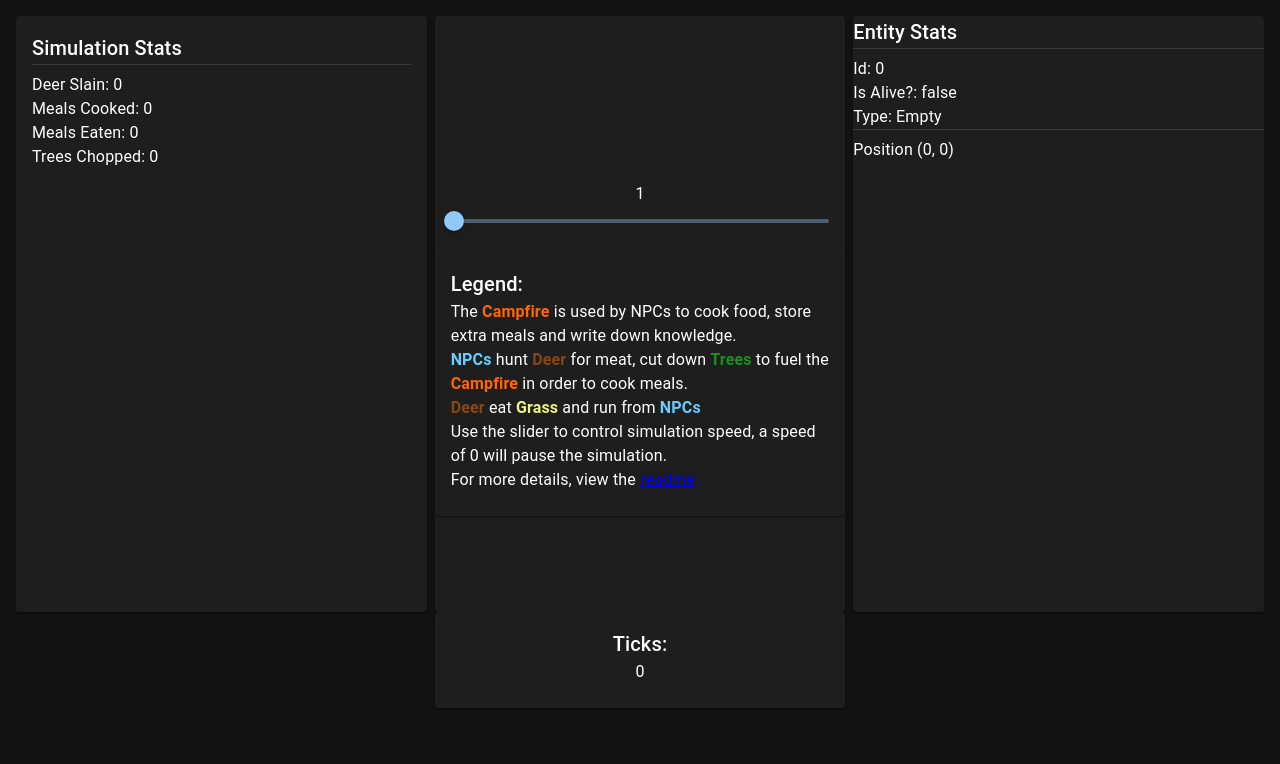
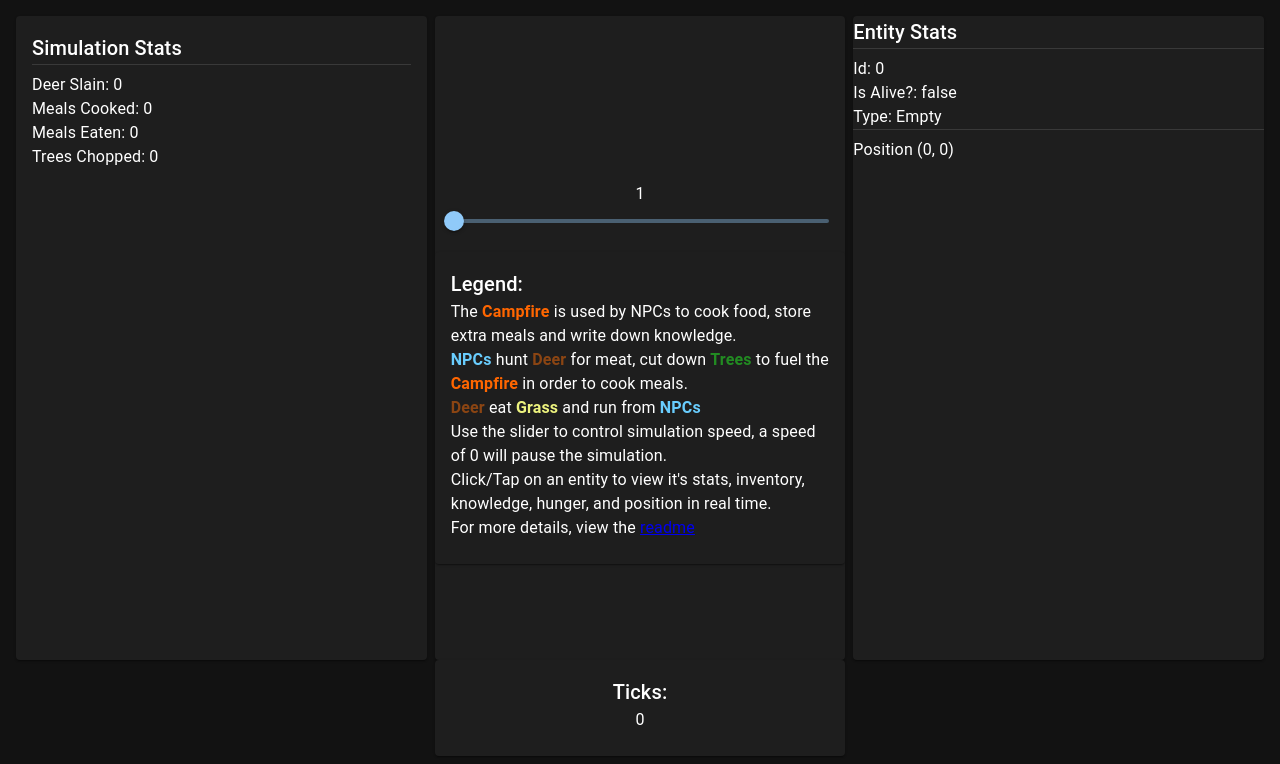
Before and after one commit to PeterSzadurski/agent-simulation, a React (Vite) app in the folder web/: page / in a window 1280 px wide. Shown: the top 764 px of the page. Built offline with nearby package versions, Linux system fonts and the light colour scheme; no server answers.

Commit message:
add click instructions, fix typo

```diff
--- a/web/src/EntityStatsPanel.tsx
+++ b/web/src/EntityStatsPanel.tsx
@@ -106,7 +106,7 @@ const EntityStatsPanel = memo(function EntityStatsPanel({ entityStats }: Props)
             {entityStats.hasFeats ? (
                 <Accordion>
                     <AccordionSummary expandIcon={<ArrowDropDownIcon />}>
-                        <Typography component="span">Knowledge</Typography>
+                        <Typography component="span">Feats</Typography>
                     </AccordionSummary>
                     <AccordionDetails>
                         <Typography>Trees Chopped: {entityStats.choppedTrees}</Typography>
--- a/web/src/Legend.tsx
+++ b/web/src/Legend.tsx
@@ -34,6 +34,10 @@ const Legend = memo(function Legend() {
                     simulation.
                 </Typography>
                 <Typography>
+                    Click/Tap on an entity to view it's stats, inventory, knowledge, hunger, and
+                    position in real time.
+                </Typography>
+                <Typography>
                     For more details, view the{' '}
                     <a target="_blank" href="https://github.com/PeterSzadurski/agent-simulation">
                         readme
```
